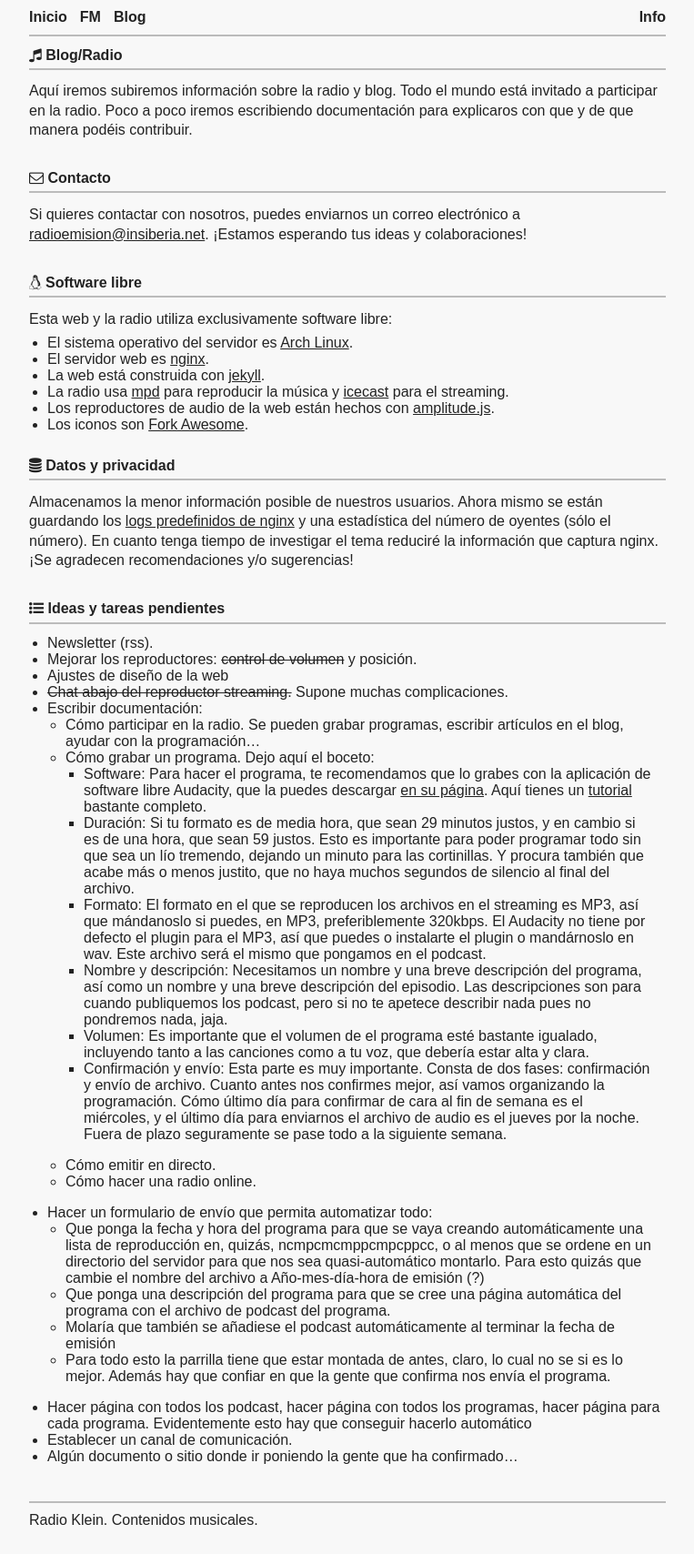
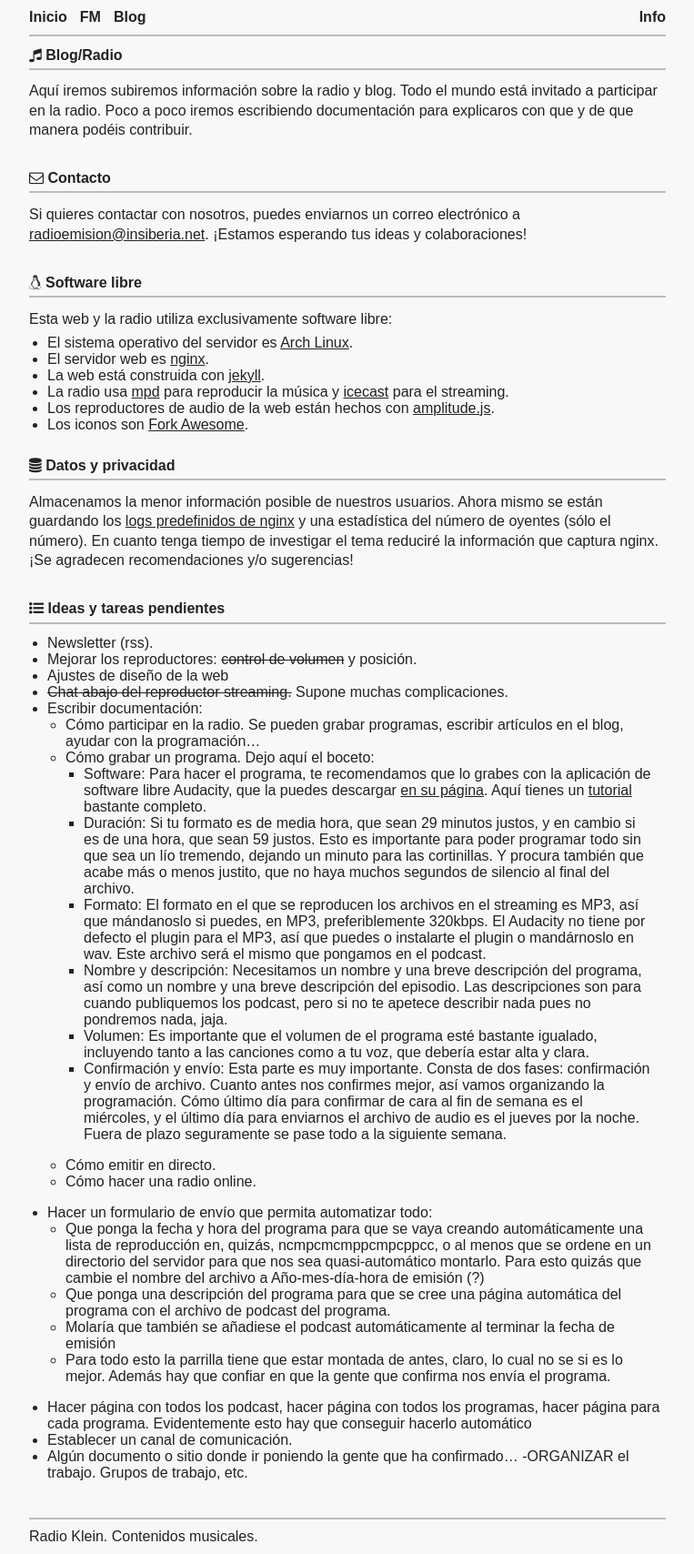
Before and after one commit to haztecaso/radio-klein, a Jekyll site: the page built from info.md, in a window 1280 px wide. Shown: the whole page at 91% size, without its empty margins (258-1021 px from the left). Built offline with Jekyll 4.4.1, drawn with Linux system fonts in a browser that asks for light colours.

Commit message:
Automated commit

```diff
--- a/info.md
+++ b/info.md
@@ -54,3 +54,4 @@ Almacenamos la menor información posible de nuestros usuarios. Ahora mismo se e
 - Hacer página con todos los podcast, hacer página con todos los programas, hacer página para cada programa. Evidentemente esto hay que conseguir hacerlo automático
 - Establecer un canal de comunicación.
 - Algún documento o sitio donde ir poniendo la gente que ha confirmado...
+-ORGANIZAR el trabajo. Grupos de trabajo, etc.
```
